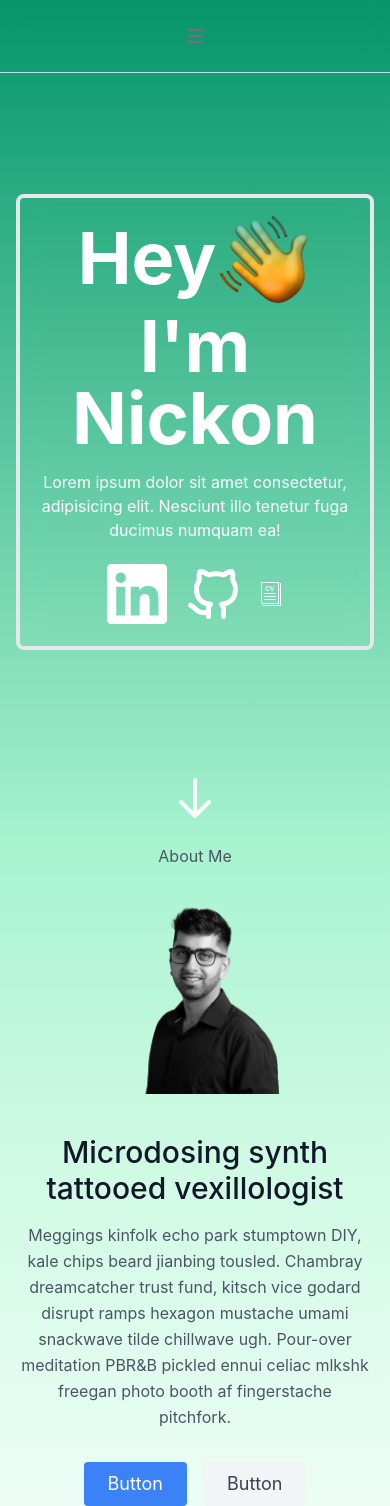
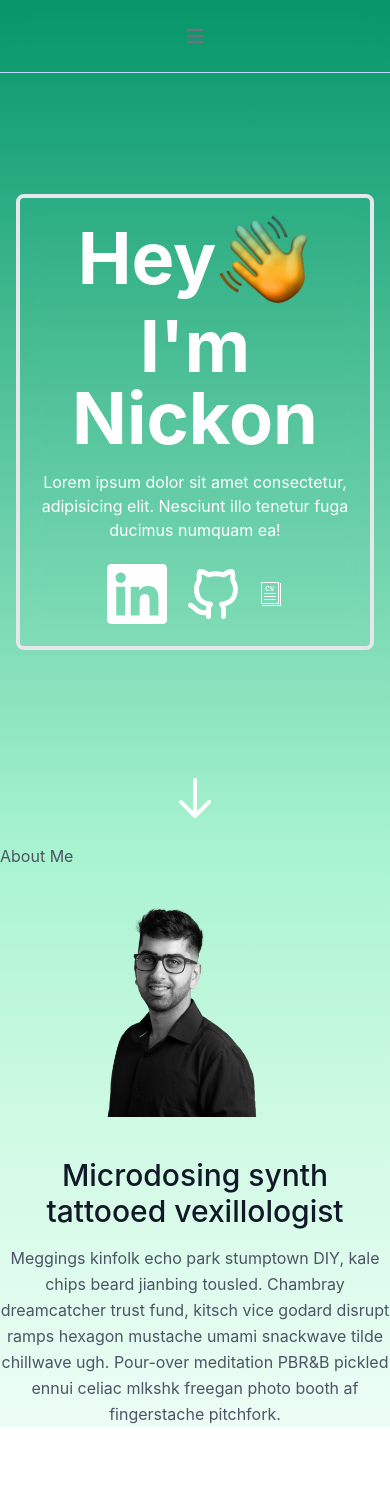
Before and after one commit to nickonbabaei/portfolio, a React (Create React App) app in the folder client/: page / in a window 390 px wide. After the commit the page ends 1459 px from the top, so only its background shows below. Built offline with nearby package versions, Linux system fonts and the light colour scheme.

Commit message:
made about section responsive

```diff
--- a/client/src/components/About.jsx
+++ b/client/src/components/About.jsx
@@ -4,21 +4,19 @@ import headshot from '../images/headshot-removebg.png'
 const About = () => {
     return (
         <section class="text-gray-600 body-font bg-gradient-to-b from-emerald-200 via-emerald-100 to-emerald-50">
-            <div class="container mx-auto flex px-5 items-center justify-center flex-col">
-                <div class='mb-8'>
+            <div class='mb-8'>
                     <h1>About Me</h1>
                 </div>
+            <div class="md:container md:flex md:mx-auto md:px-5 md:items-center md:justify-center md:flex">
 
-                    <img class="lg:w-3/6 md:w-4/6 w-5/6 mb-10 object-cover object-center rounded" alt="headshot" src={headshot} />
+
+                    <img class="lg:w-2/6 md:w-3/6 w-5/6 mb-10 object-cover object-center rounded" alt="headshot" src={headshot} />
 
 
                 <div class="text-center lg:w-2/3 w-full">
                     <h1 class="title-font sm:text-4xl text-3xl mb-4 font-medium text-gray-900">Microdosing synth tattooed vexillologist</h1>
                     <p class="mb-8 leading-relaxed">Meggings kinfolk echo park stumptown DIY, kale chips beard jianbing tousled. Chambray dreamcatcher trust fund, kitsch vice godard disrupt ramps hexagon mustache umami snackwave tilde chillwave ugh. Pour-over meditation PBR&amp;B pickled ennui celiac mlkshk freegan photo booth af fingerstache pitchfork.</p>
-                    <div class="flex justify-center">
-                        <button class="inline-flex text-white bg-blue-500 border-0 py-2 px-6 focus:outline-none hover:bg-blue-600 rounded text-lg">Button</button>
-                        <button class="ml-4 inline-flex text-gray-700 bg-gray-100 border-0 py-2 px-6 focus:outline-none hover:bg-gray-200 rounded text-lg">Button</button>
-                    </div>
+
                 </div>
             </div>
         </section>
```
